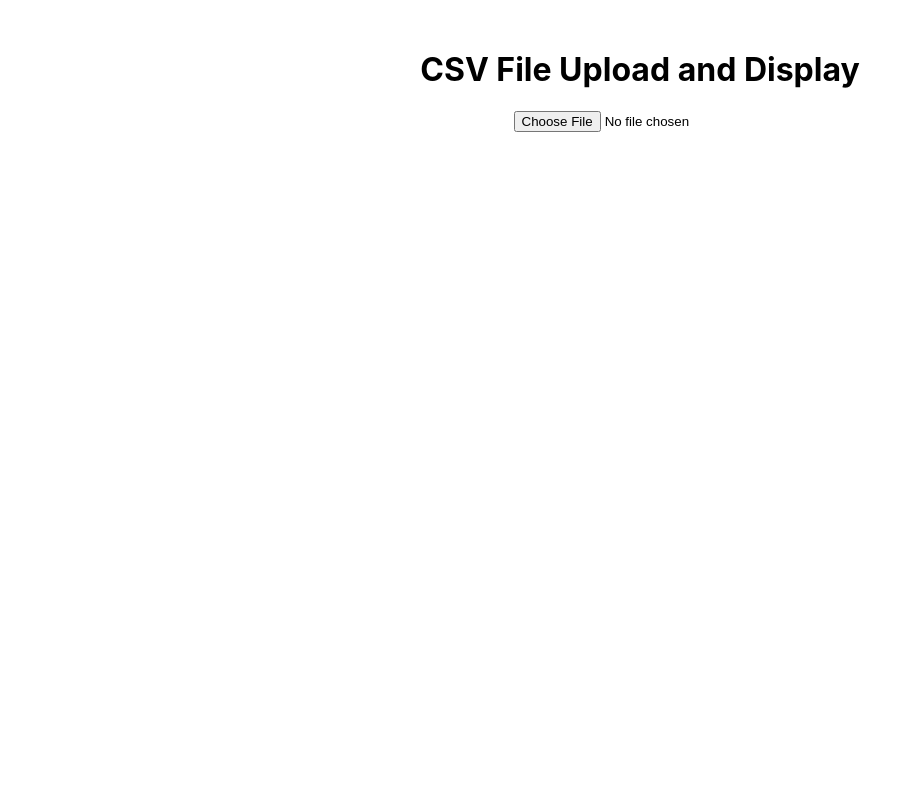
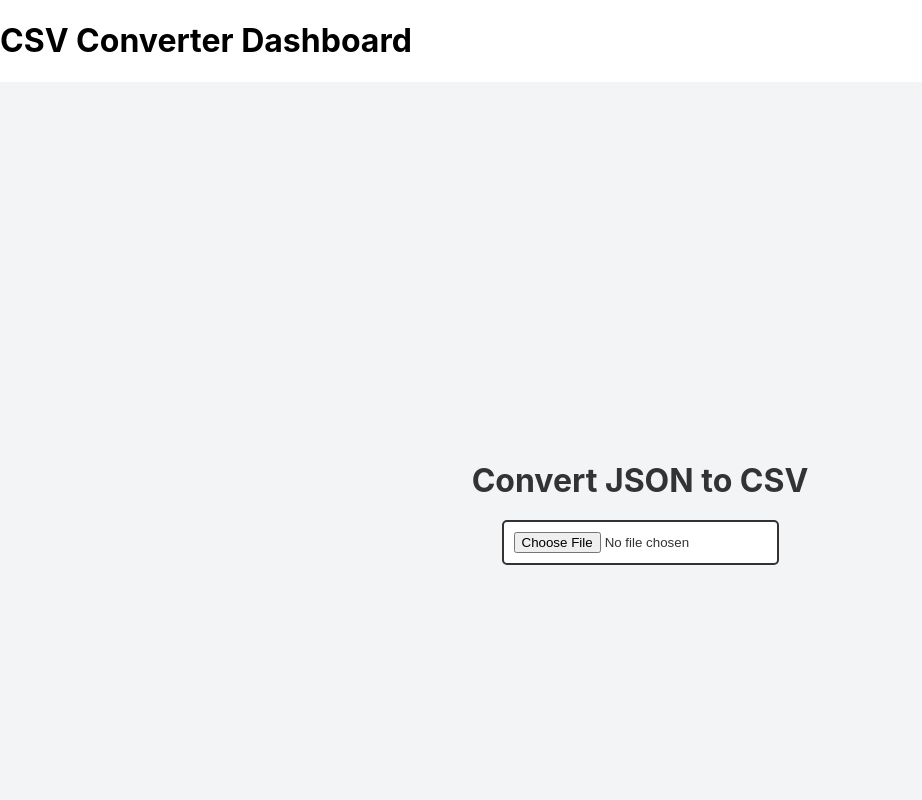
Before and after one commit to iamrudhresh/Dashboard, a React (Create React App) app: page / in a window 1280 px wide. Shown: the top 800 px of the page, without its empty margins (0-922 px from the left). Built offline with nearby package versions, Linux system fonts and the light colour scheme.

Commit message:
Added new files

```diff
--- a/package.json
+++ b/package.json
@@ -6,8 +6,11 @@
     "@testing-library/jest-dom": "^5.17.0",
     "@testing-library/react": "^13.4.0",
     "@testing-library/user-event": "^13.5.0",
+    "firebase": "^10.12.3",
     "joi": "^17.13.3",
+    "json2csv": "^6.0.0-alpha.2",
     "lodash": "^4.17.21",
+    "os-browserify": "^0.3.0",
     "papaparse": "^5.4.1",
     "react": "^18.3.1",
     "react-dom": "^18.3.1",
--- a/src/App.css
+++ b/src/App.css
@@ -1,28 +1,14 @@
-.App {
-  text-align: center;
-  margin-top: 50px;
-}
-
 table {
-  margin: 20px auto;
+  width: 100%;
   border-collapse: collapse;
-  width: 80%;
 }
 
 th, td {
-  border: 1px solid #ddd;
+  border: 1px solid black;
   padding: 8px;
+  text-align: left;
 }
 
 th {
   background-color: #f2f2f2;
-  text-align: left;
 }
-
-.filters {
-  margin: 20px;
-}
-
-.filters div {
-  margin: 10px 0;
-}
--- a/src/App.js
+++ b/src/App.js
@@ -1,14 +1,20 @@
 import React from 'react';
-import CSVReader from './CSVReader';
-import './App.css';
+import JsonToCsv from './JsonToCsv';
 
 function App() {
-    return (
-        <div className="App">
-            <h1>CSV File Upload and Display</h1>
-            <CSVReader />
-        </div>
-    );
+  return (
+    <div className="App">
+      <header className="App-header">
+        <h1>CSV Converter Dashboard</h1>
+      </header>
+      <main className="App-main">
+        <JsonToCsv />
+      </main>
+      <footer className="App-footer">
+        <p>&copy; 2024 Your Company. All rights reserved.</p>
+      </footer>
+    </div>
+  );
 }
 
 export default App;
--- /dev/null
+++ b/src/JsonToCsv.css
@@ -0,0 +1,74 @@
+/* JsonToCsv.css */
+.container {
+    min-height: 100vh;
+    display: flex;
+    flex-direction: column;
+    align-items: center;
+    justify-content: center;
+    background-color: #f3f4f6; /* Light gray background */
+    padding: 20px;
+  }
+
+  .header {
+    font-size: 2rem;
+    font-weight: bold;
+    color: #333;
+    margin-bottom: 20px;
+  }
+
+  .fileInput {
+    padding: 10px;
+    border: 2px solid #333;
+    border-radius: 5px;
+    background-color: #fff;
+    color: #333;
+    cursor: pointer;
+  }
+
+  .dashboardContainer {
+    background-color: #fff;
+    padding: 20px;
+    border-radius: 10px;
+    box-shadow: 0 0 10px rgba(0, 0, 0, 0.1);
+    margin-top: 20px;
+    width: 100%;
+    max-width: 800px;
+  }
+
+  .dashboardHeader {
+    text-align: center;
+    margin-bottom: 20px;
+  }
+
+  .dashboardTitle {
+    font-size: 1.5rem;
+    font-weight: bold;
+    color: #333;
+  }
+
+  .csvTable {
+    overflow-x: auto;
+  }
+
+  .table {
+    width: 100%;
+    border-collapse: collapse;
+    border: 1px solid #ccc;
+    margin-top: 10px;
+  }
+
+  .table th,
+  .table td {
+    padding: 10px;
+    border: 1px solid #ccc;
+    text-align: left;
+  }
+
+  .table th {
+    background-color: #f0f0f0;
+    font-weight: bold;
+  }
+
+  .table tbody tr:nth-child(even) {
+    background-color: #f9f9f9;
+  }
--- /dev/null
+++ b/src/JsonToCsv.js
@@ -0,0 +1,60 @@
+import React, { useState } from 'react';
+import { parse } from 'json2csv';
+import './JsonToCsv.css'; // Import the CSS file
+
+const JsonToCsv = () => {
+  const [csvData, setCsvData] = useState('');
+
+  const handleFileUpload = async (event) => {
+    const file = event.target.files[0];
+    if (file) {
+      const fileContent = await file.text();
+      const jsonData = JSON.parse(fileContent);
+      const csv = parse(jsonData);
+      setCsvData(csv);
+    }
+  };
+
+  return (
+    <div className="container">
+      <h1 className="header">Convert JSON to CSV</h1>
+      <input
+        type="file"
+        accept=".json"
+        onChange={handleFileUpload}
+        className="fileInput"
+      />
+      {csvData && (
+        <div className="dashboardContainer">
+          <div className="dashboardHeader">
+            <h2 className="dashboardTitle">CSV Data</h2>
+          </div>
+          <div className="dashboardContent">
+            <div className="csvTable">
+              <table className="table">
+                <thead>
+                  <tr>
+                    {csvData.headers.map((header, index) => (
+                      <th key={index}>{header.label}</th>
+                    ))}
+                  </tr>
+                </thead>
+                <tbody>
+                  {csvData.data.map((row, index) => (
+                    <tr key={index}>
+                      {Object.values(row).map((value, index) => (
+                        <td key={index}>{value}</td>
+                      ))}
+                    </tr>
+                  ))}
+                </tbody>
+              </table>
+            </div>
+          </div>
+        </div>
+      )}
+    </div>
+  );
+};
+
+export default JsonToCsv;
--- a/src/index.js
+++ b/src/index.js
@@ -1,17 +1,11 @@
 import React from 'react';
-import ReactDOM from 'react-dom/client';
+import ReactDOM from 'react-dom';
 import './index.css';
 import App from './App';
-import reportWebVitals from './reportWebVitals';
 
-const root = ReactDOM.createRoot(document.getElementById('root'));
-root.render(
-  <React.StrictMode>
-    <App />
-  </React.StrictMode>
+ReactDOM.render(
+    <React.StrictMode>
+        <App />
+    </React.StrictMode>,
+    document.getElementById('root')
 );
-
-// If you want to start measuring performance in your app, pass a function
-// to log results (for example: reportWebVitals(console.log))
-// or send to an analytics endpoint. Learn more: https://bit.ly/CRA-vitals
-reportWebVitals();
--- /dev/null
+++ b/webpack.config.js
@@ -0,0 +1,9 @@
+// webpack.config.js
+module.exports = {
+    // Other webpack configuration settings...
+    resolve: {
+      fallback: {
+        "os": require.resolve("os-browserify/browser")
+      }
+    }
+  };
```
Also changed, not shown: 1 other file (tests, documents, lock files or other folders).
